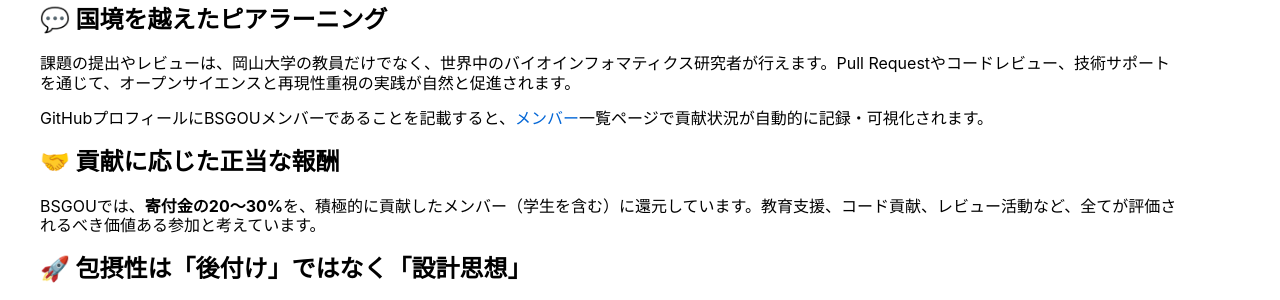
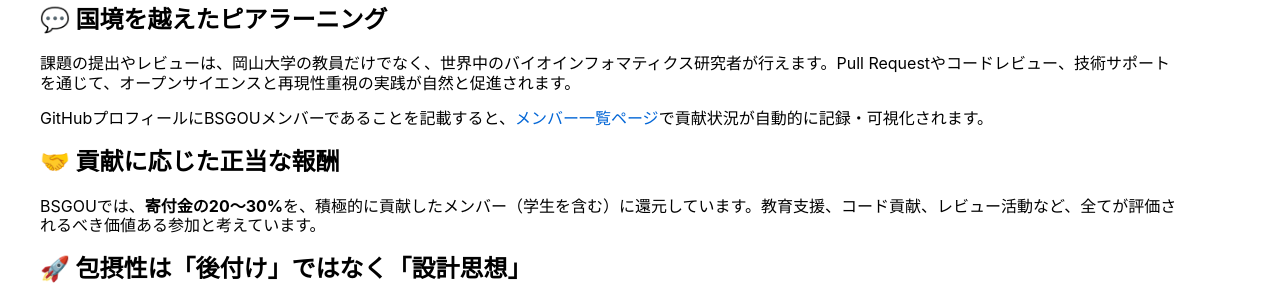
Before and after one commit to LabOnoM/LabOnoM.github.io, a Jekyll site: the page built from sources/Global_Inclusivity_JP.md, in a window 1280 px wide and 963 px high. Shown: the part 447-747 px from the top of the window. Built offline with Jekyll 4.4.1, drawn with Linux system fonts in a browser that asks for light colours.

```diff
--- a/sources/Global_Inclusivity_JP.md
+++ b/sources/Global_Inclusivity_JP.md
@@ -28,7 +28,7 @@ BSGOUは岡山大学を拠点としながらも、世界中の人々に開かれ
 ## 💬 国境を越えたピアラーニング
 課題の提出やレビューは、岡山大学の教員だけでなく、世界中のバイオインフォマティクス研究者が行えます。Pull Requestやコードレビュー、技術サポートを通じて、オープンサイエンスと再現性重視の実践が自然と促進されます。
 
-GitHubプロフィールにBSGOUメンバーであることを記載すると、[メンバー]((https://www.bs-gou.com/members.html))一覧ページで貢献状況が自動的に記録・可視化されます。
+GitHubプロフィールにBSGOUメンバーであることを記載すると、[メンバー一覧ページ](https://www.bs-gou.com/members.html)で貢献状況が自動的に記録・可視化されます。
 
 ## 🤝 貢献に応じた正当な報酬
 BSGOUでは、**寄付金の20～30%**を、積極的に貢献したメンバー（学生を含む）に還元しています。教育支援、コード貢献、レビュー活動など、全てが評価されるべき価値ある参加と考えています。
```
